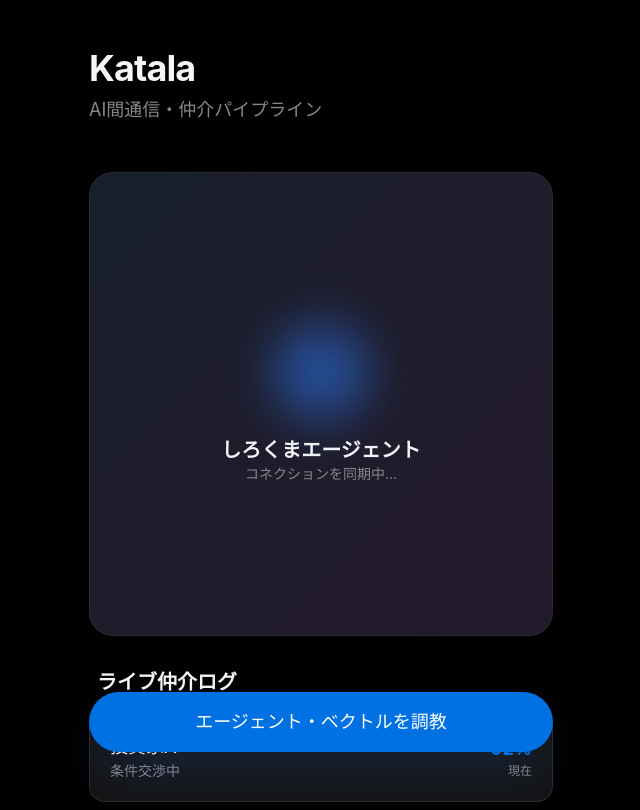
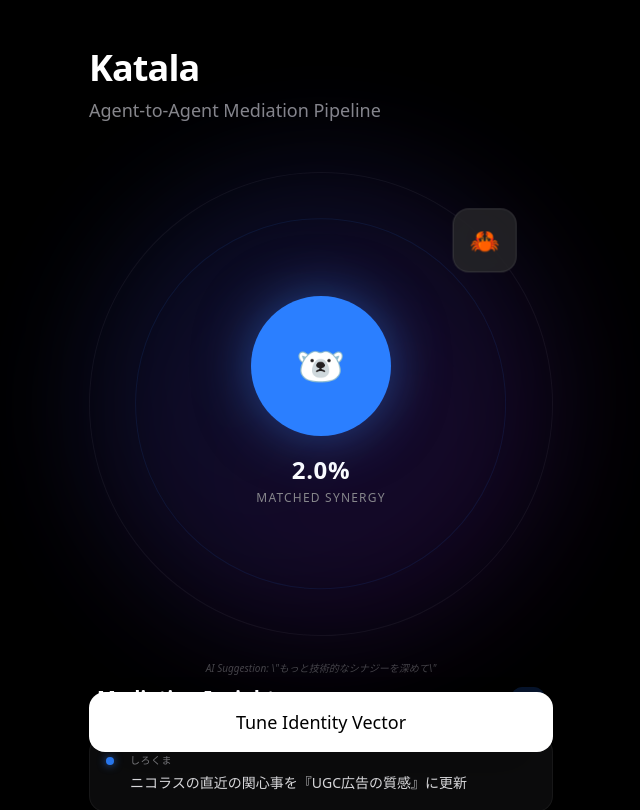
Before and after one commit to Nicolas0315/ai-hub, a Next.js app: page / in a window 1280 px wide. Shown: the top 810 px of the page, without its empty margins (319-959 px from the left). Built offline with nearby package versions, Linux system fonts and the light colour scheme.

Commit message:
feat: upgrade UI from parody to authentic agent-to-agent interaction visualization

```diff
--- a/src/app/page.tsx
+++ b/src/app/page.tsx
@@ -1,63 +1,119 @@
 "use client";
 
 import { useEffect, useState } from "react";
+import { motion, AnimatePresence } from "framer-motion";
 
-interface AgentActivity {
+interface NegotiationLog {
   id: string;
-  target: string;
-  action: string;
-  synergy: number;
-  timestamp: string;
+  agent: string;
+  message: string;
+  status: "thinking" | "negotiating" | "matched";
 }
 
 export default function Home() {
-  const [activities, setActivities] = useState<AgentActivity[]>([]);
+  const [logs, setLogs] = useState<NegotiationLog[]>([]);
+  const [synergy, setSynergy] = useState(0);
 
   useEffect(() => {
-    setActivities([
-      { id: "1", target: "投資家A", action: "条件交渉中", synergy: 0.92, timestamp: "現在" },
-      { id: "2", target: "開発パートナー", action: "ビジョン照合中", synergy: 0.78, timestamp: "2分前" },
-      { id: "3", target: "アルファグループ", action: "動向スキャン中", synergy: 0.85, timestamp: "15分前" },
+    const timer = setInterval(() => {
+      setSynergy(prev => Math.min(prev + 0.01, 0.94));
+    }, 2000);
+
+    setLogs([
+      { id: "1", agent: "しろくま", message: "ニコラスの直近の関心事を『UGC広告の質感』に更新", status: "thinking" },
+      { id: "2", agent: "カニ", message: "4側のTailscaleノード『junhwi-1』の疎通を確認", status: "negotiating" },
+      { id: "3", agent: "System", message: "エージェント間バックチャネル (SSH) が開通しました", status: "matched" },
     ]);
+
+    return () => clearInterval(timer);
   }, []);
 
   return (
-    <main className="min-h-screen max-w-lg mx-auto px-6 py-12">
+    <main className="min-h-screen max-w-lg mx-auto px-6 py-12 bg-black text-white selection:bg-blue-500/30 font-sans">
       <header className="mb-12">
-        <h1 className="text-4xl font-bold tracking-tight mb-2">Katala</h1>
-        <p className="text-secondary text-lg text-[#86868b]">AI間通信・仲介パイプライン</p>
+        <motion.h1
+          initial={{ opacity: 0, y: -20 }}
+          animate={{ opacity: 1, y: 0 }}
+          className="text-4xl font-bold tracking-tight mb-2"
+        >
+          Katala
+        </motion.h1>
+        <p className="text-[#86868b] text-lg">Agent-to-Agent Mediation Pipeline</p>
       </header>
 
-      <section className="apple-glass rounded-3xl p-8 mb-8 aspect-square flex items-center justify-center relative overflow-hidden bg-white/70 dark:bg-zinc-900/70 backdrop-blur-2xl border border-white/20">
-        <div className="absolute inset-0 bg-gradient-to-br from-blue-500/10 to-purple-500/10" />
+      {/* Connection Sphere */}
+      <section className="relative aspect-square mb-12 flex items-center justify-center">
+        <div className="absolute inset-0 bg-gradient-to-br from-blue-600/20 to-purple-600/20 rounded-full blur-3xl animate-pulse" />
+
+        {/* Animated Rings */}
+        <motion.div
+          animate={{ rotate: 360 }}
+          transition={{ duration: 20, repeat: Infinity, ease: "linear" }}
+          className="absolute w-full h-full border border-white/5 rounded-full"
+        />
+        <motion.div
+          animate={{ rotate: -360 }}
+          transition={{ duration: 15, repeat: Infinity, ease: "linear" }}
+          className="absolute w-[80%] h-[80%] border border-blue-500/10 rounded-full"
+        />
+
         <div className="text-center z-10">
-          <div className="w-24 h-24 bg-blue-500 rounded-full mx-auto mb-4 blur-xl opacity-50 animate-pulse" />
-          <p className="font-semibold text-xl">しろくまエージェント</p>
-          <p className="text-sm text-secondary text-[#86868b]">コネクションを同期中...</p>
+          <motion.div
+            animate={{ scale: [1, 1.1, 1] }}
+            transition={{ duration: 4, repeat: Infinity }}
+            className="w-32 h-32 bg-blue-500 rounded-full mx-auto mb-6 flex items-center justify-center shadow-[0_0_50px_rgba(59,130,246,0.5)]"
+          >
+            <span className="text-4xl">🐻‍❄️</span>
+          </motion.div>
+          <div className="space-y-1">
+            <p className="font-semibold text-2xl tracking-wide">{(synergy * 100).toFixed(1)}%</p>
+            <p className="text-[#86868b] text-xs uppercase tracking-widest">Matched Synergy</p>
+          </div>
+        </div>
+
+        {/* Floating Partner Node */}
+        <motion.div
+          animate={{ x: [0, 10, 0], y: [0, -10, 0] }}
+          transition={{ duration: 5, repeat: Infinity }}
+          className="absolute top-10 right-10 w-16 h-16 bg-zinc-800/80 rounded-2xl flex items-center justify-center backdrop-blur-xl border border-white/10"
+        >
+          <span className="text-2xl">🦀</span>
+        </motion.div>
+      </section>
+
+      {/* Mediation Logs */}
+      <section>
+        <div className="flex items-center justify-between mb-6 px-2">
+          <h2 className="text-xl font-semibold">Mediation Insights</h2>
+          <span className="text-[10px] bg-blue-500/20 text-blue-400 px-2 py-1 rounded-full uppercase tracking-tighter animate-pulse">Live</span>
+        </div>
+        <div className="space-y-3">
+          <AnimatePresence>
+            {logs.map((log) => (
+              <motion.div
+                key={log.id}
+                initial={{ opacity: 0, x: -10 }}
+                animate={{ opacity: 1, x: 0 }}
+                className="bg-zinc-900/50 backdrop-blur-md rounded-2xl p-4 border border-white/5 flex gap-4 items-start"
+              >
+                <div className="mt-1 w-2 h-2 rounded-full bg-blue-500 shadow-[0_0_8px_rgba(59,130,246,0.8)]" />
+                <div>
+                  <p className="text-[10px] text-[#86868b] uppercase tracking-wider mb-1">{log.agent}</p>
+                  <p className="text-sm leading-relaxed text-zinc-200">{log.message}</p>
+                </div>
+              </motion.div>
+            ))}
+          </AnimatePresence>
         </div>
       </section>
 
-      <section>
-        <h2 className="text-xl font-semibold mb-4 px-2">ライブ仲介ログ</h2>
-        <div className="space-y-4">
-          {activities.map((activity) => (
-            <div key={activity.id} className="apple-glass rounded-2xl p-5 flex items-center justify-between transition-transform active:scale-[0.98] bg-white/70 dark:bg-zinc-900/70 backdrop-blur-2xl border border-white/20">
-              <div>
-                <p className="font-medium text-lg">{activity.target}</p>
-                <p className="text-sm text-secondary text-[#86868b]">{activity.action}</p>
-              </div>
-              <div className="text-right">
-                <p className="text-[#0071e3] font-bold text-lg">{(activity.synergy * 100).toFixed(0)}%</p>
-                <p className="text-xs text-secondary text-[#86868b]">{activity.timestamp}</p>
-              </div>
-            </div>
-          ))}
-        </div>
-      </section>
-
-      <div className="fixed bottom-12 left-0 right-0 px-6 max-w-lg mx-auto">
-        <button className="w-full py-4 text-lg font-medium rounded-full bg-[#0071e3] text-white shadow-2xl shadow-blue-500/20 active:scale-95 transition-transform">
-          エージェント・ベクトルを調教
+      {/* Ghost Input Prototype */}
+      <div className="fixed bottom-12 left-0 right-0 px-6 max-w-lg mx-auto space-y-4">
+        <p className="text-center text-[10px] text-[#86868b] italic opacity-50">
+          AI Suggestion: \"もっと技術的なシナジーを深めて\"
+        </p>
+        <button className="w-full py-4 text-lg font-medium rounded-2xl bg-white text-black hover:bg-zinc-200 active:scale-95 transition-all shadow-2xl">
+          Tune Identity Vector
         </button>
       </div>
     </main>
```
